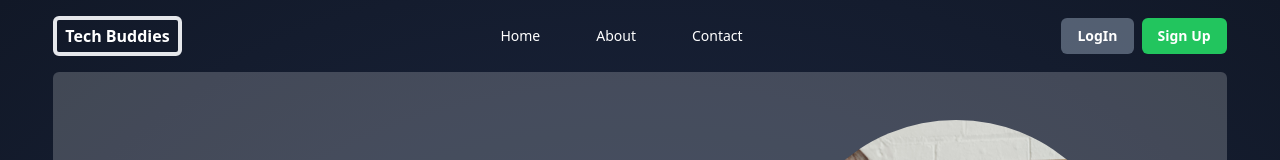
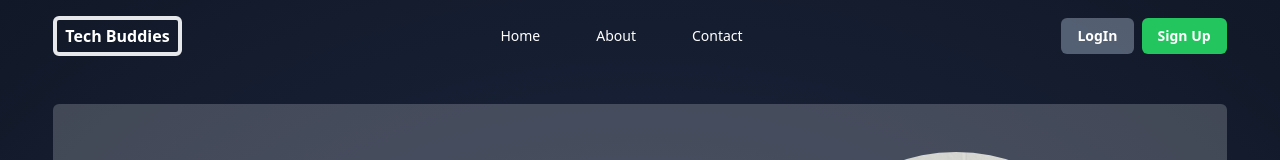
Before and after one commit to ribhugautam/EdTech-App, a React (Create React App) app: page / in a window 1280 px wide. Shown: the top 160 px of the page. Built offline with nearby package versions, Linux system fonts and the light colour scheme; no server answers.

Commit message:
update 1.4

```diff
--- a/src/components/Navbar.js
+++ b/src/components/Navbar.js
@@ -6,7 +6,7 @@ function Navbar (props) {
   let setIsLoggedIn = props.setIsLoggedIn;
     return(
         <div>
-        <nav className='flex justify-between max-w-[1180px] w-11/12 mx-auto gap-8 items-center text-white py-4'>
+        <nav className='flex justify-between pb-12 max-w-[1180px] w-11/12 mx-auto gap-8 items-center text-white py-4'>
           <Link to = '/'>
             <h1 className='font-extrabold text-center p-1 rounded-md px-2 border-4 '>Tech Buddies</h1>
           </Link>
```
